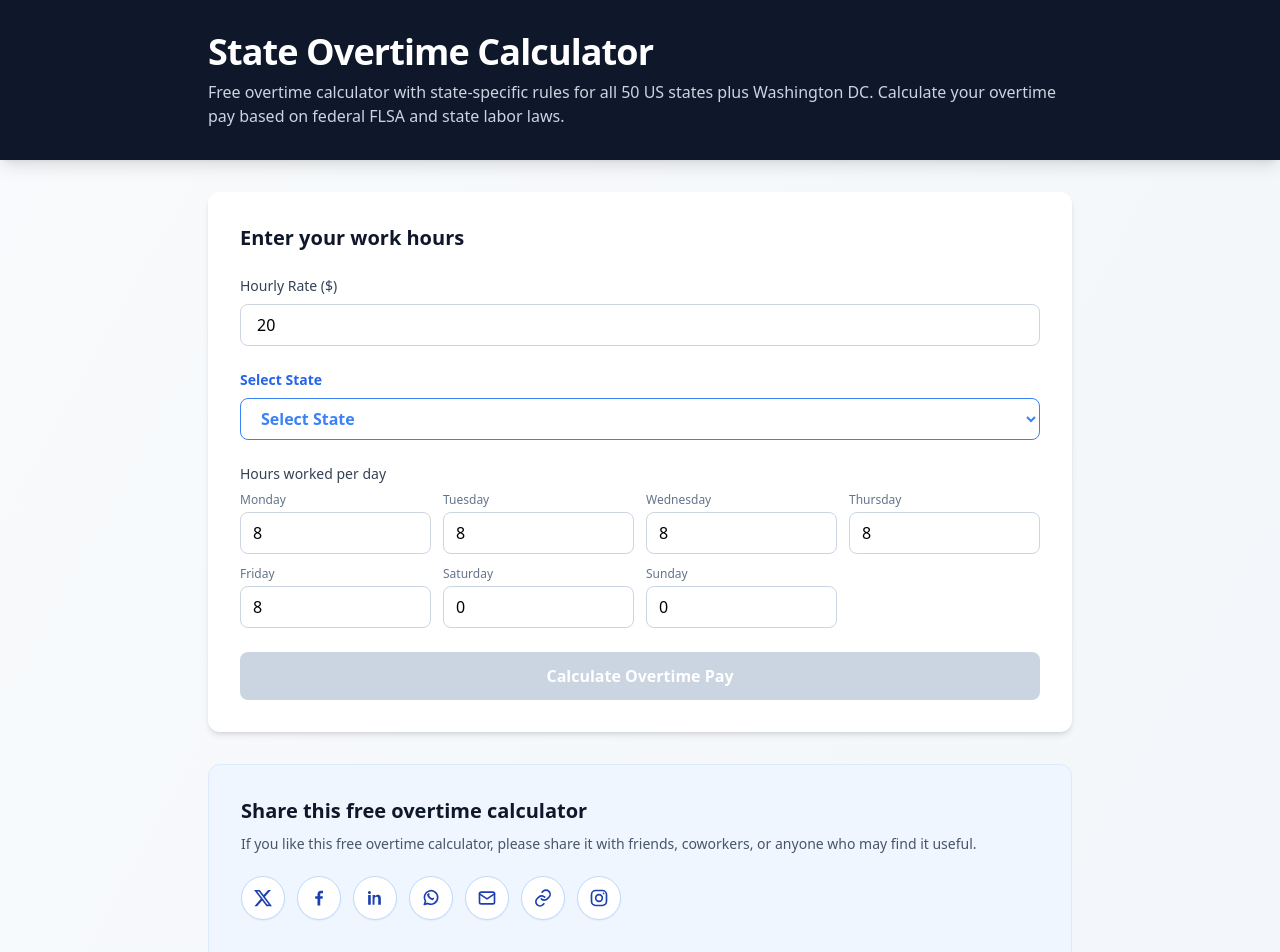
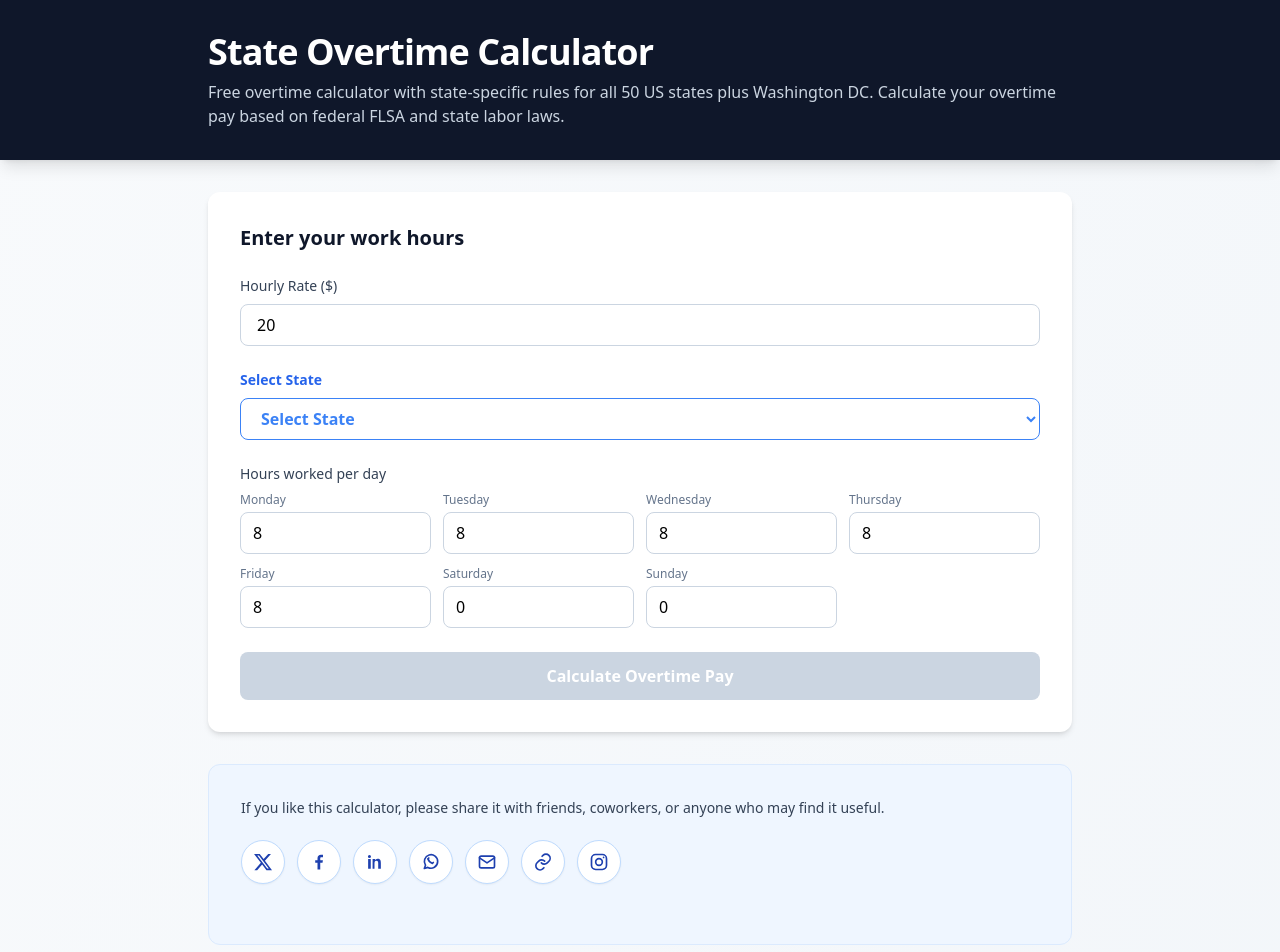
Before and after one commit to kikaifabrik-flow/stateovertime, a Next.js app: page / in a window 1280 px wide. Shown: the top 952 px of the page. Built offline with nearby package versions, Linux system fonts and the light colour scheme.

Commit message:
Simplify sharing message

```diff
--- a/src/components/ShareCalculator.tsx
+++ b/src/components/ShareCalculator.tsx
@@ -37,12 +37,9 @@ export default function ShareCalculator() {
   const encodedText = encodeURIComponent(SHARE_TEXT);
 
   return (
-    <aside className="mt-8 rounded-xl border border-blue-100 bg-blue-50 p-6 md:p-8" aria-labelledby="share-calculator-heading">
-      <h2 id="share-calculator-heading" className="text-xl font-semibold text-slate-900">
-        Share this free overtime calculator
-      </h2>
-      <p className="mt-2 text-sm leading-relaxed text-slate-600">
-        If you like this free overtime calculator, please share it with friends, coworkers, or anyone who may find it useful.
+    <aside className="mt-8 rounded-xl border border-blue-100 bg-blue-50 p-6 md:p-8" aria-label="Share calculator">
+      <p className="text-sm leading-relaxed text-slate-700">
+        If you like this calculator, please share it with friends, coworkers, or anyone who may find it useful.
       </p>
 
       <div className="mt-5 flex flex-wrap gap-3">
```
